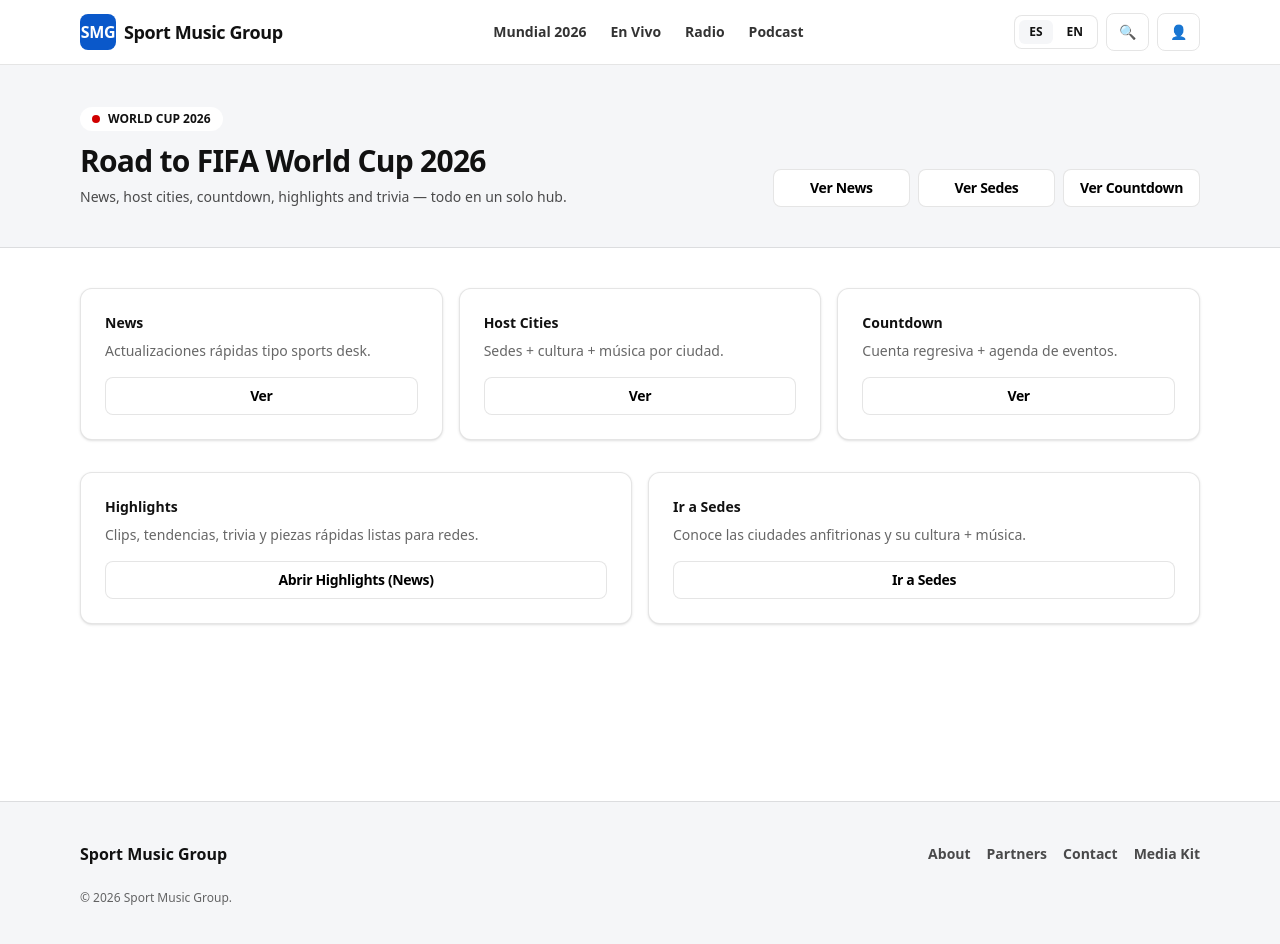
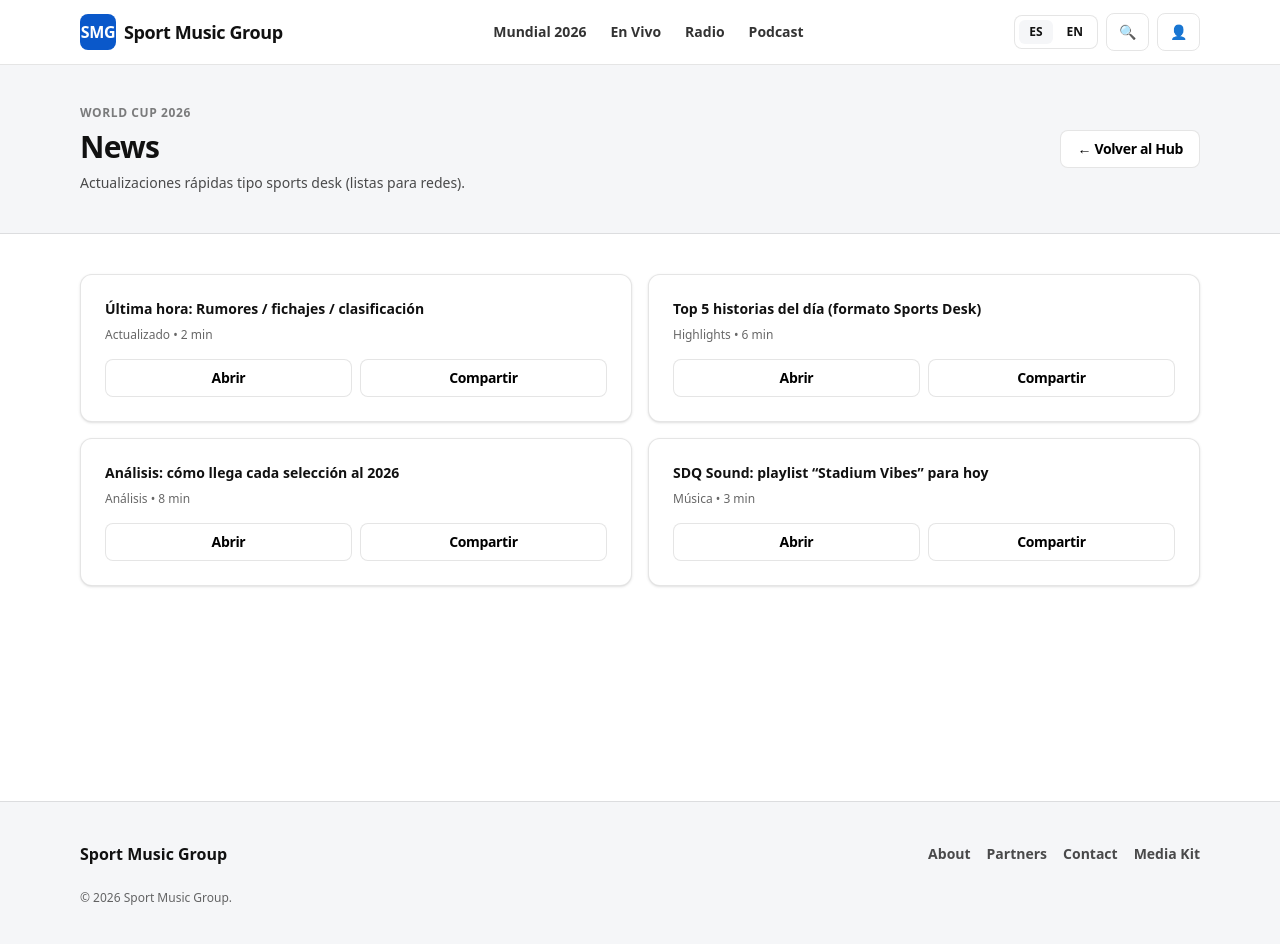
Before and after one commit to megamediagroupfl-ccisp/smg-web, a Next.js app: page /world-cup-2026 in a window 1280 px wide. Built offline with nearby package versions, Linux system fonts and the light colour scheme.

Commit message:
backup: world cup pages (news, host cities, countdown)

```diff
--- a/src/app/world-cup-2026/countdown/page.tsx
+++ b/src/app/world-cup-2026/countdown/page.tsx
@@ -1,51 +1,63 @@
 import Container from '@/components/layout/Container';
 import Card from '@/components/ui/Card';
 import Button from '@/components/ui/Button';
+import Link from 'next/link';
 
 export default function CountdownPage() {
   return (
     <div className="bg-white">
       <section className="border-b border-black/10 bg-[rgb(var(--smg-soft))]">
         <Container className="py-10">
-          <div className="flex items-end justify-between gap-4">
+          <div className="flex items-center justify-between gap-4">
             <div>
               <div className="text-xs font-extrabold uppercase tracking-wider text-black/50">
                 World Cup 2026
               </div>
               <h1 className="mt-2 text-3xl font-black tracking-tight">Countdown</h1>
               <p className="mt-2 text-sm text-black/70">
-                Cuenta regresiva (demo). Luego conectamos a fecha real + eventos.
+                Cuenta regresiva + agenda de eventos (demo).
               </p>
             </div>
-            <div className="flex gap-2">
-              <Button variant="secondary">← Volver</Button>
-              <Button variant="secondary">📅 Ver agenda</Button>
-            </div>
+            <Link href="/world-cup-2026">
+              <Button variant="secondary">← Volver al Hub</Button>
+            </Link>
           </div>
         </Container>
       </section>
 
       <Container className="py-10">
-        <div className="grid gap-4 md:grid-cols-3">
+        <div className="grid gap-4 md:grid-cols-2">
           <Card className="p-6">
-            <div className="text-xs font-extrabold text-black/50">Días</div>
-            <div className="mt-2 text-4xl font-black">—</div>
-            <div className="mt-2 text-sm text-black/60">Demo (pendiente fecha real)</div>
+            <div className="text-sm font-black">Cuenta regresiva</div>
+            <div className="mt-2 text-sm text-black/60">
+              Aquí conectaremos el contador real luego (fecha oficial del kickoff).
+            </div>
+            <div className="mt-4 grid grid-cols-3 gap-3">
+              <div className="rounded-xl border border-black/10 bg-[rgb(var(--smg-soft))] p-4 text-center">
+                <div className="text-2xl font-black">—</div>
+                <div className="text-xs text-black/60">Días</div>
+              </div>
+              <div className="rounded-xl border border-black/10 bg-[rgb(var(--smg-soft))] p-4 text-center">
+                <div className="text-2xl font-black">—</div>
+                <div className="text-xs text-black/60">Horas</div>
+              </div>
+              <div className="rounded-xl border border-black/10 bg-[rgb(var(--smg-soft))] p-4 text-center">
+                <div className="text-2xl font-black">—</div>
+                <div className="text-xs text-black/60">Min</div>
+              </div>
+            </div>
           </Card>
 
           <Card className="p-6">
-            <div className="text-xs font-extrabold text-black/50">Horas</div>
-            <div className="mt-2 text-4xl font-black">—</div>
-            <div className="mt-2 text-sm text-black/60">Demo</div>
-          </Card>
-
-          <Card className="p-6">
-            <div className="text-xs font-extrabold text-black/50">Próximo evento</div>
-            <div className="mt-2 text-lg font-black">Live + Trivia</div>
-            <div className="mt-2 text-sm text-black/60">Viernes 8:00 PM</div>
+            <div className="text-sm font-black">Agenda (demo)</div>
+            <div className="mt-3 space-y-2 text-sm text-black/70">
+              <div>• Evento 1: Presentación SMG + SDQ</div>
+              <div>• Evento 2: Especial “Host Cities”</div>
+              <div>• Evento 3: Trivia Night semanal</div>
+            </div>
             <div className="mt-4">
-              <Button className="w-full" variant="secondary">
-                Recordar
+              <Button variant="secondary" className="w-full">
+                Ver calendario
               </Button>
             </div>
           </Card>
--- a/src/app/world-cup-2026/host-cities/page.tsx
+++ b/src/app/world-cup-2026/host-cities/page.tsx
@@ -1,14 +1,15 @@
 import Container from '@/components/layout/Container';
 import Card from '@/components/ui/Card';
 import Button from '@/components/ui/Button';
+import Link from 'next/link';
 
 const CITIES = [
-  { name: 'New York / New Jersey', info: 'Venues + fan culture + playlist' },
-  { name: 'Los Angeles', info: 'Clips + entrevistas + SDQ features' },
-  { name: 'Mexico City', info: 'Cultura + retos + radio specials' },
-  { name: 'Toronto', info: 'Eventos + comunidad + highlights' },
-  { name: 'Miami', info: 'Hispano hub + live shows + contenidos' },
-  { name: 'Dallas', info: 'Stadium vibes + clips + trivia night' },
+  { city: 'New York / New Jersey', note: 'Cultura + música + fan zones' },
+  { city: 'Los Angeles', note: 'Eventos + artistas + contenido SDQ' },
+  { city: 'Miami', note: 'Hispano hub + experiencias' },
+  { city: 'Ciudad de México', note: 'Tradición + rivalidades' },
+  { city: 'Toronto', note: 'Fan culture + activaciones' },
+  { city: 'Vancouver', note: 'Experiencia internacional' },
 ];
 
 export default function HostCitiesPage() {
@@ -16,20 +17,19 @@ export default function HostCitiesPage() {
     <div className="bg-white">
       <section className="border-b border-black/10 bg-[rgb(var(--smg-soft))]">
         <Container className="py-10">
-          <div className="flex items-end justify-between gap-4">
+          <div className="flex items-center justify-between gap-4">
             <div>
               <div className="text-xs font-extrabold uppercase tracking-wider text-black/50">
                 World Cup 2026
               </div>
               <h1 className="mt-2 text-3xl font-black tracking-tight">Host Cities</h1>
               <p className="mt-2 text-sm text-black/70">
-                Sedes, cultura, playlists y contenido por ciudad.
+                Sedes + cultura + música por ciudad (base del contenido).
               </p>
             </div>
-            <div className="flex gap-2">
-              <Button variant="secondary">← Volver</Button>
-              <Button variant="secondary">Filtrar</Button>
-            </div>
+            <Link href="/world-cup-2026">
+              <Button variant="secondary">← Volver al Hub</Button>
+            </Link>
           </div>
         </Container>
       </section>
@@ -37,12 +37,12 @@ export default function HostCitiesPage() {
       <Container className="py-10">
         <div className="grid gap-4 md:grid-cols-2 lg:grid-cols-3">
           {CITIES.map((c) => (
-            <Card key={c.name} className="p-6">
-              <div className="text-sm font-black">{c.name}</div>
-              <div className="mt-2 text-sm text-black/60">{c.info}</div>
+            <Card key={c.city} className="p-6">
+              <div className="text-sm font-black">{c.city}</div>
+              <div className="mt-2 text-sm text-black/60">{c.note}</div>
               <div className="mt-4">
-                <Button className="w-full" variant="secondary">
-                  Abrir
+                <Button variant="secondary" className="w-full">
+                  Ver contenido
                 </Button>
               </div>
             </Card>
--- a/src/app/world-cup-2026/page.tsx
+++ b/src/app/world-cup-2026/page.tsx
@@ -1,126 +1,49 @@
-// src/app/world-cup-2026/page.tsx
-import Link from 'next/link';
-
 import Container from '@/components/layout/Container';
 import Card from '@/components/ui/Card';
 import Button from '@/components/ui/Button';
+import Link from 'next/link';
 
-export default function WorldCupHubPage() {
+const NEWS = [
+  { title: 'Última hora: Rumores / fichajes / clasificación', meta: 'Actualizado • 2 min' },
+  { title: 'Top 5 historias del día (formato Sports Desk)', meta: 'Highlights • 6 min' },
+  { title: 'Análisis: cómo llega cada selección al 2026', meta: 'Análisis • 8 min' },
+  { title: 'SDQ Sound: playlist “Stadium Vibes” para hoy', meta: 'Música • 3 min' },
+];
+
+export default function WorldCupNewsPage() {
   return (
     <div className="bg-white">
-      {/* HERO / HEADER */}
       <section className="border-b border-black/10 bg-[rgb(var(--smg-soft))]">
         <Container className="py-10">
-          <div className="flex flex-col gap-6 md:flex-row md:items-end md:justify-between">
+          <div className="flex items-center justify-between gap-4">
             <div>
-              <div className="inline-flex items-center gap-2 rounded-full bg-white px-3 py-1 text-xs font-extrabold">
-                <span className="inline-flex h-2 w-2 rounded-full bg-[rgb(var(--smg-red))]" />
-                WORLD CUP 2026
+              <div className="text-xs font-extrabold uppercase tracking-wider text-black/50">
+                World Cup 2026
               </div>
-
-              <h1 className="mt-3 text-3xl font-black tracking-tight">Road to FIFA World Cup 2026</h1>
+              <h1 className="mt-2 text-3xl font-black tracking-tight">News</h1>
               <p className="mt-2 text-sm text-black/70">
-                News, host cities, countdown, highlights and trivia — todo en un solo hub.
+                Actualizaciones rápidas tipo sports desk (listas para redes).
               </p>
             </div>
-
-            <div className="grid w-full gap-2 md:w-auto md:grid-cols-3">
-              {/* ✅ QUICK NAV */}
-              <Link href="/world-cup-2026/news">
-                <Button className="w-full" variant="secondary">
-                  Ver News
-                </Button>
-              </Link>
-
-              <Link href="/world-cup-2026/host-cities">
-                <Button className="w-full" variant="secondary">
-                  Ver Sedes
-                </Button>
-              </Link>
-
-              <Link href="/world-cup-2026/countdown">
-                <Button className="w-full" variant="secondary">
-                  Ver Countdown
-                </Button>
-              </Link>
-            </div>
+            <Link href="/world-cup-2026">
+              <Button variant="secondary">← Volver al Hub</Button>
+            </Link>
           </div>
         </Container>
       </section>
 
-      {/* CONTENT */}
       <Container className="py-10">
-        <div className="grid gap-4 md:grid-cols-3">
-          {/* NEWS */}
-          <Card className="p-6">
-            <div className="text-sm font-black">News</div>
-            <div className="mt-2 text-sm text-black/60">Actualizaciones rápidas tipo sports desk.</div>
-            <div className="mt-4">
-              <Link href="/world-cup-2026/news">
-                <Button className="w-full" variant="secondary">
-                  Ver
-                </Button>
-              </Link>
-            </div>
-          </Card>
-
-          {/* HOST CITIES */}
-          <Card className="p-6">
-            <div className="text-sm font-black">Host Cities</div>
-            <div className="mt-2 text-sm text-black/60">Sedes + cultura + música por ciudad.</div>
-            <div className="mt-4">
-              <Link href="/world-cup-2026/host-cities">
-                <Button className="w-full" variant="secondary">
-                  Ver
-                </Button>
-              </Link>
-            </div>
-          </Card>
-
-          {/* COUNTDOWN */}
-          <Card className="p-6">
-            <div className="text-sm font-black">Countdown</div>
-            <div className="mt-2 text-sm text-black/60">Cuenta regresiva + agenda de eventos.</div>
-            <div className="mt-4">
-              <Link href="/world-cup-2026/countdown">
-                <Button className="w-full" variant="secondary">
-                  Ver
-                </Button>
-              </Link>
-            </div>
-          </Card>
-        </div>
-
-        {/* SECONDARY CTA */}
-        <div className="mt-8 grid gap-4 md:grid-cols-2">
-          <Card className="p-6">
-            <div className="text-sm font-black">Highlights</div>
-            <div className="mt-2 text-sm text-black/60">
-              Clips, tendencias, trivia y piezas rápidas listas para redes.
-            </div>
-            <div className="mt-4">
-              <Link href="/world-cup-2026/news">
-                <Button className="w-full" variant="secondary">
-                  Abrir Highlights (News)
-                </Button>
-              </Link>
-            </div>
-          </Card>
-
-          <Card className="p-6">
-            <div className="text-sm font-black">Ir a Sedes</div>
-            <div className="mt-2 text-sm text-black/60">
-              Conoce las ciudades anfitrionas y su cultura + música.
-            </div>
-            <div className="mt-4">
-              {/* ✅ CAMBIO 3.3 */}
-              <Link href="/world-cup-2026/host-cities">
-                <Button className="w-full" variant="secondary">
-                  Ir a Sedes
-                </Button>
-              </Link>
-            </div>
-          </Card>
+        <div className="grid gap-4 md:grid-cols-2">
+          {NEWS.map((n) => (
+            <Card key={n.title} className="p-6">
+              <div className="text-sm font-black">{n.title}</div>
+              <div className="mt-2 text-xs text-black/60">{n.meta}</div>
+              <div className="mt-4 grid grid-cols-2 gap-2">
+                <Button variant="secondary">Abrir</Button>
+                <Button variant="secondary">Compartir</Button>
+              </div>
+            </Card>
+          ))}
         </div>
       </Container>
     </div>
```
